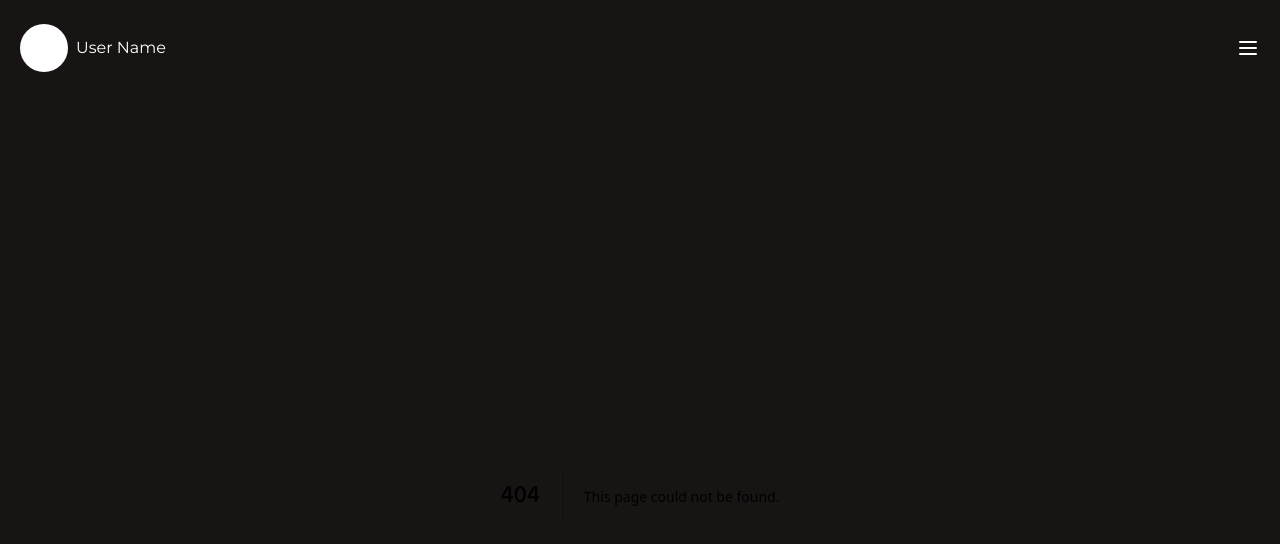
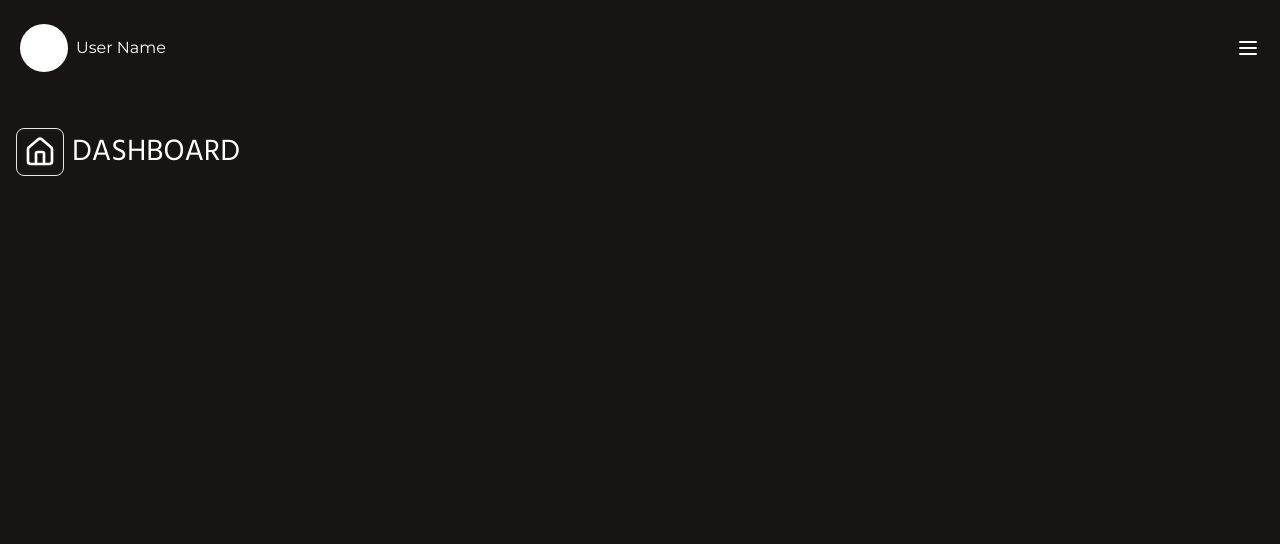
Before and after one commit to AntoineGrb/spotify-dashboard, a Next.js app: page /dashboard in a window 1280 px wide. Before the commit this address had no page. Shown: the top 544 px of the page. Built offline with nearby package versions, Linux system fonts and the light colour scheme.

Commit message:
feat : create headerTitle

```diff
--- /dev/null
+++ b/app/dashboard/page.tsx
@@ -0,0 +1,9 @@
+import HeaderTitle from '@/src/components/headerTitle/page';
+
+export default function Dashboard() {
+    return (
+        <main className=' px-4 py-8'>
+            <HeaderTitle />
+        </main>
+    )
+}
--- a/app/globals.css
+++ b/app/globals.css
@@ -23,7 +23,7 @@
 }
 
 h1 {
-  @apply font-hind;
+  @apply font-hind text-white-font text-3xl;
 }
 
 p {
--- a/app/page.tsx
+++ b/app/page.tsx
@@ -1,4 +1,4 @@
-
+import React from 'react';
 
 export default function Home() {
   return (
--- /dev/null
+++ b/src/components/headerTitle/page.tsx
@@ -0,0 +1,15 @@
+import React from 'react';
+import { Home } from 'lucide-react';
+
+const HeaderTitle = () => {
+    return (
+        <header className='flex gap-2 items-center justify-start'>
+            <div className='w-12 h-12 rounded-lg border flex justify-center items-center'>
+                <Home size={32} color='white' />
+            </div>
+            <h1> DASHBOARD </h1>
+        </header>
+    )
+}
+
+export default HeaderTitle;
```
Also changed, not shown: app/recentlyPlayed/page.tsx (added).
